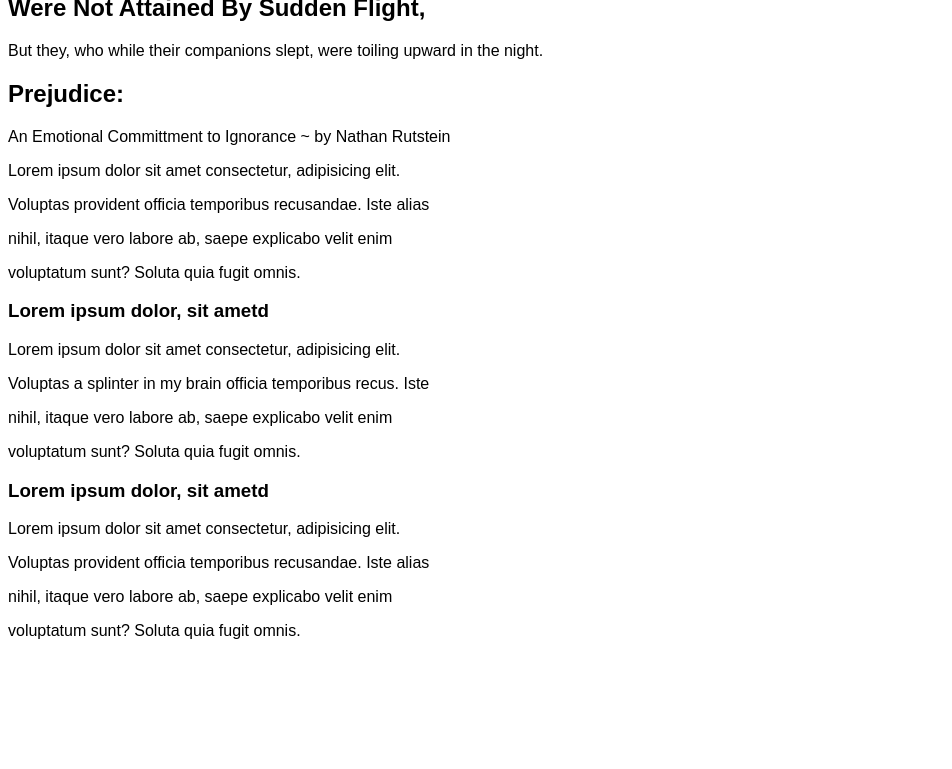
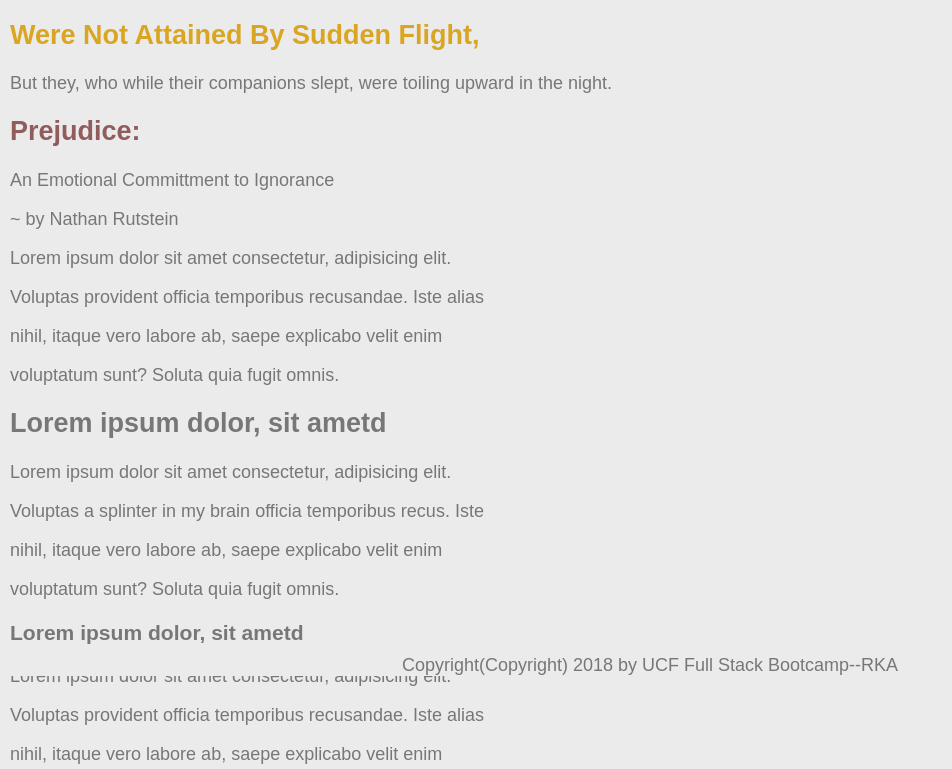
Before and after one commit to doctoron/HW-Wireframe, a plain HTML site: page index.html in a window 1280 px wide. Shown: the part 124-893 px from the top of the page, without its empty margins (0-952 px from the left). Before the commit the page ends 800 px from the top, so only its background shows below. Drawn offline with Linux system fonts and the light colour scheme.

Commit message:
I fixed the color issue by removing the quote.

```diff
--- a/index.html
+++ b/index.html
@@ -11,9 +11,6 @@
 <header>
         <h1>The Heights Of The Great Ones Reached and Kept</h1>
 </header>
-
-<body>
-
     <nav>
         <a href="/html/">HTML</a>
         <a href="/css/">CSS</a>
@@ -29,7 +26,8 @@
 
 <section>
     <h1>Prejudice:</h1>
-        <p>An Emotional Committment to Ignorance ~ by Nathan Rutstein</p>
+        <p>An Emotional Committment to Ignorance </p>
+        <byline>~ by Nathan Rutstein</byline>
 
         <article>
             <p>Lorem ipsum dolor sit amet consectetur, adipisicing elit.
@@ -37,7 +35,7 @@
             <p>nihil, itaque vero labore ab, saepe explicabo velit enim </p>
             <p>voluptatum sunt? Soluta quia fugit omnis.</p>
 
-            <h3>Lorem ipsum dolor, sit ametd</h3>
+            <h2>Lorem ipsum dolor, sit ametd</h2>
             <p>Lorem ipsum dolor sit amet consectetur, adipisicing elit.
             <p>Voluptas a splinter in my brain officia temporibus recus. Iste
             <p>nihil, itaque vero labore ab, saepe explicabo velit enim </p>
@@ -51,6 +49,7 @@
         </article>
 
 </section>
-
+<footer>Copyright(Copyright) 2018 by UCF Full Stack Bootcamp--RKA</footer>
+<body>
 </body>
 </html>
--- a/style.css
+++ b/style.css
@@ -1,47 +1,55 @@
 body {
     font-family: 'Arial', 'Helvetica Neue', Helvetica, sans-serif;
-    color: '#777';
-    background-color: '#777';
-    width: '960px';
-    font-size: '18px';
+    color: #777;
+    background-color:#ebebeb;
+    width: 960px;
+    font-size: 18px;
+    padding: 2px;
     }
 
 nav {
-    background: '#ebebeb';
-    width: '960px';
+    background: #ebebeb;
+    width: 960px;
     }
 
 h1  {
-    color: '#777';
-    background:'#ebebeb';
+    color:#5802029c;
+    background:#ebebeb;
     }
 
 p   {
-        color: '#777';
-        background:'#ebebeb';
+    color: #777;
+    background:#ebebeb;
+    }
+.byline {
+    font-size: 80%;
+    font-weight: bold;
 }
 
-.header {
-        background: '#ebebeb';
+header {
+    background: #ebebeb;
     }
 
-.article {
-            color: '#ebebeb';
-            background:'#777';
+article {
+    color: #777;
+    background:#ebebeb;
     }
 
-
-.section {
-    background: '#ebebeb';
-    width: '495px';
+section {
+    color:#777;
+    background: #ebebeb;
+    width: 495px;
     }
 
-.aside {
-    background: '#ebebeb';
+aside {
+    color:#daa520;
+    background: #ebebeb;
     }
 
-.footer  {
-    background: '#ebebeb';
+footer  {
+    background: #ebebeb;
     position: fixed;
     text-align: center;
+    bottom: 0;
+    width: 100%;
     }
```
Lines whose indentation alone changed are shown as unchanged.
